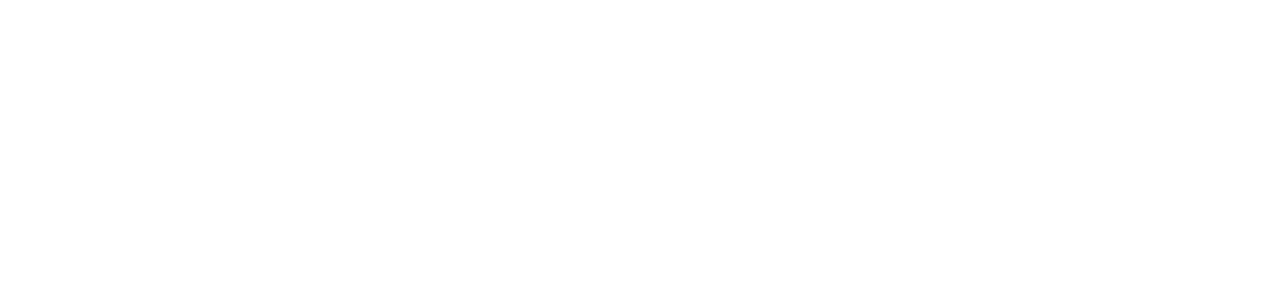
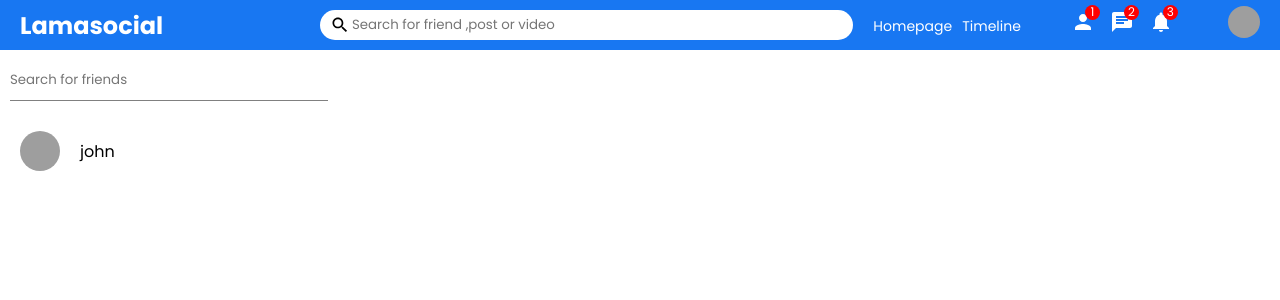
Before and after one commit to vice76/GitSnap-Social-App, a React (Create React App) app in the folder client/: page /messenger in a window 1280 px wide. Shown: the top 300 px of the page. Built offline with nearby package versions, Linux system fonts and the light colour scheme; sample sign-in values are in the browser's storage; grey boxes are pictures that could not be loaded.

Commit message:
added 2 components conversation and message

```diff
--- a/client/src/App.js
+++ b/client/src/App.js
@@ -10,6 +10,7 @@
 } from "react-router-dom";
 import { useContext } from "react";
 import { AuthContext } from "./context/AuthContext";
+import Messenger from "./pages/messenger/Messenger";
 
 function App() {
   const { user } = useContext(AuthContext);
@@ -24,6 +25,9 @@
         <Route path="/register">
           {user ? <Redirect to="/" /> : <Register />}
         </Route>
+        <Route path="/messenger">
+          {!user ? <Redirect to="/" /> : <Messenger />}
+        </Route>
         <Route path="/profile/:username">
           <Profile />
         </Route>
--- /dev/null
+++ b/client/src/components/conversations/Conversation.jsx
@@ -0,0 +1,15 @@
+import React from "react";
+import "./conversation.css";
+
+export default function Conversation() {
+  return (
+    <div className="conversation">
+      <img
+        src="https://images.pexels.com/photos/3686769/pexels-photo-3686769.jpeg?auto=compress&cs=tinysrgb&dpr=2&w=500"
+        alt=""
+        className="conversationImg"
+      />
+      <span className="coversationName">john</span>
+    </div>
+  );
+}
--- /dev/null
+++ b/client/src/components/conversations/conversation.css
@@ -0,0 +1,29 @@
+.conversation {
+    display: flex;
+    align-items: center;
+    padding: 10px;
+    cursor: pointer;
+    margin-top: 20px;
+  }
+
+  .conversation:hover {
+    background-color: rgb(245, 243, 243);
+  }
+
+  .conversationImg {
+    width: 40px;
+    height: 40px;
+    border-radius: 50%;
+    object-fit: cover;
+    margin-right: 20px;
+  }
+
+  .conversationName {
+    font-weight: 500;
+  }
+
+  @media screen and (max-width: 768px) {
+    .conversationName {
+      display: none;
+    }
+  }
--- a/client/src/pages/messenger/Messenger.jsx
+++ b/client/src/pages/messenger/Messenger.jsx
@@ -1,5 +1,29 @@
 import React from "react";
+import Conversation from "../../components/conversations/Conversation";
+import Topbar from "../../components/topbar/Topbar";
+import "./messenger.css";
 
 export default function Messenger() {
-  return <div>Messenger</div>;
+  return (
+    <>
+      <Topbar />
+      <div className="messenger">
+        <div className="chatMenu">
+          <div className="chatMenuWrapper">
+            <input placeholder="Search for friends" className="chatMenuInput" />
+            <Conversation />
+          </div>
+        </div>
+        <div className="chatBox">
+          <div className="chatBoxWrapper">
+            <div className="chatBoxTop"></div>
+            <div className="chatBoxBottom"></div>
+          </div>
+        </div>
+        <div className="chatOnline">
+          <div className="chatOnlineWrapper"></div>
+        </div>
+      </div>
+    </>
+  );
 }
--- a/client/src/pages/messenger/messenger.css
+++ b/client/src/pages/messenger/messenger.css
@@ -0,0 +1,29 @@
+.messenger{
+    height: calc(100vh-70px);
+    display: flex;
+}
+
+.chatMenu{
+    flex: 3.5;
+}
+
+.chatMenuInput {
+    width: 90%;
+    padding: 10px 0;
+    border: none;
+    border-bottom: 1px solid gray;
+}
+.chatBox {
+    flex: 5.5;
+}
+
+.chatOnline {
+    flex: 3;
+}
+
+.chatMenuWrapper,
+.chatBoxWrapper,
+.chatOnlineWrapper {
+  padding: 10px;
+  height: 100%;
+}
```
Also changed, not shown: client/src/components/message/Message.jsx (added, +19 -0 lines), client/src/components/message/message.css (added, +39 -0 lines).
